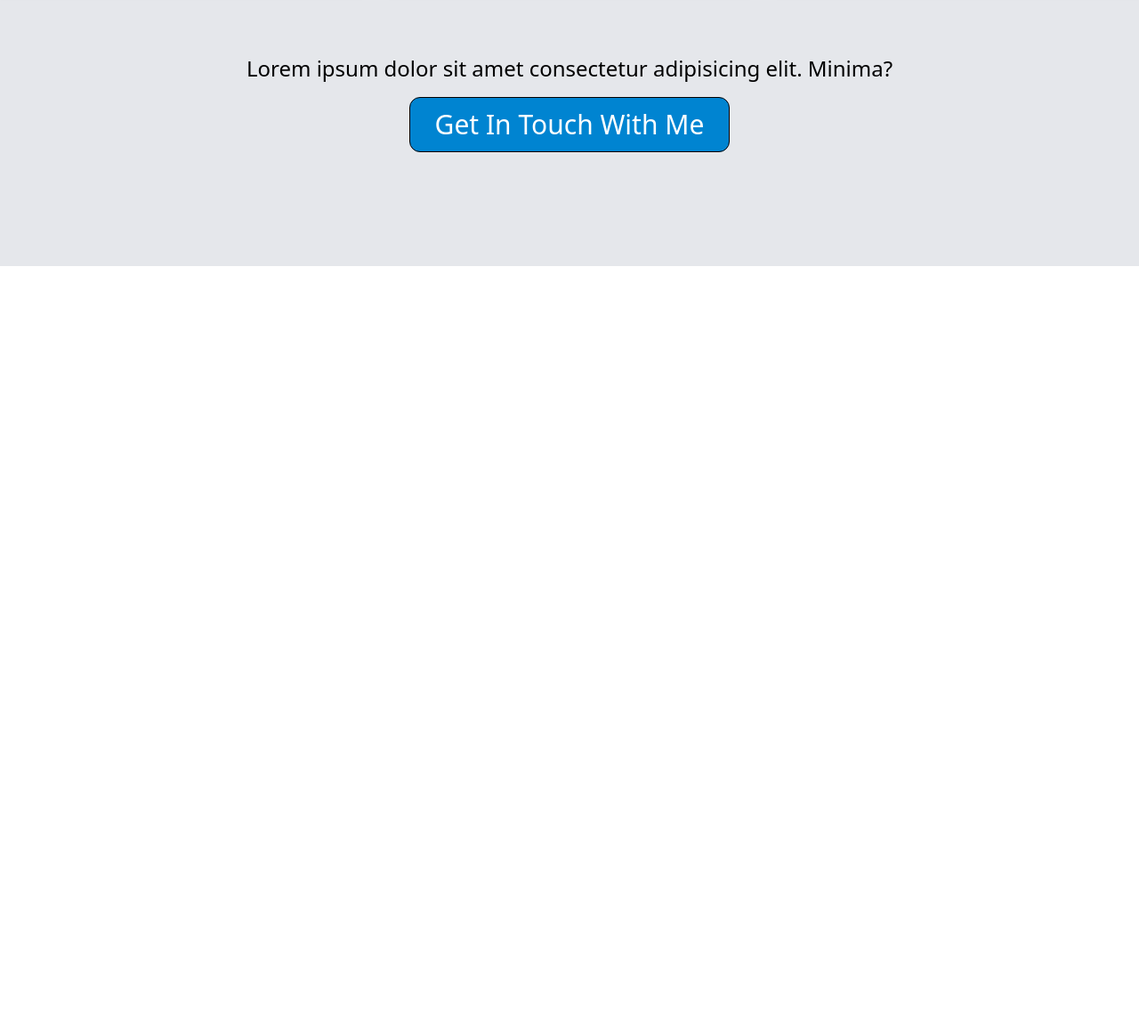
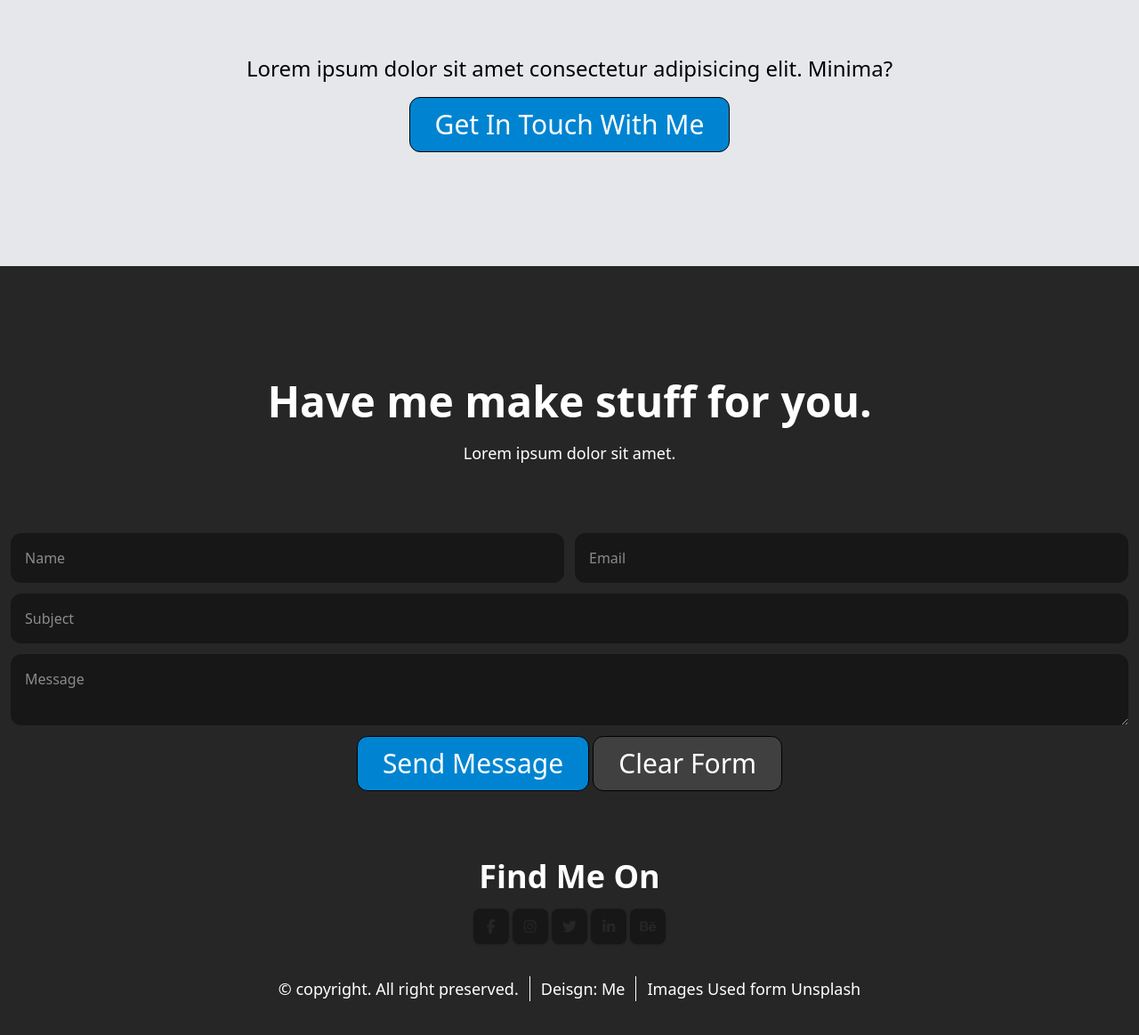
Before and after one commit to thiri-win/2025-feb-portfolio-tailwind, a website: page index.html in a window 1280 px wide. Shown: the part 2881-4044 px from the top of the page at 89% size. Before the commit the page ends 3180 px from the top, so only its background shows below. Drawn offline with Linux system fonts and the light colour scheme.

Commit message:
project finished

```diff
--- a/index.html
+++ b/index.html
@@ -5,6 +5,8 @@
     <meta charset="UTF-8">
     <meta name="viewport" content="width=device-width, initial-scale=1.0">
     <title>Document</title>
+    <!-- fontawesome icon -->
+    <link rel="stylesheet" href="https://cdnjs.cloudflare.com/ajax/libs/font-awesome/6.7.2/css/all.min.css"/>
     <link rel="stylesheet" href="src/output.css">
 </head>
 
@@ -123,6 +125,50 @@
         </div>
     </section>
 
+    <section id="contact" class="bg-neutral-800 text-white">
+        <div class="container mx-auto">
+            <h1>Have me make stuff for you.</h1>
+            <p>Lorem ipsum dolor sit amet.</p>
+            <form action="" method="" class="py-16">
+                <div class="grid grid-cols-1 lg:grid-cols-2 gap-3 p-3">
+                    <input type="text" name="name" id="name" placeholder="Name" class="bg-neutral-900 p-4 rounded-xl">
+                    <input type="email" name="email" id="email" placeholder="Email" class="bg-neutral-900 p-4 rounded-xl">
+                    <input type="text" name="subject" id="subject" placeholder="Subject" class="bg-neutral-900 p-4 rounded-xl lg:col-span-2">
+                    <textarea name="message" id="message" placeholder="Message" class="bg-neutral-900 p-4 rounded-xl lg:col-span-2"></textarea>
+                    <div class="lg:col-span-2">
+                        <button type="submit" class="btn">Send Message</button>
+                        <button type="reset" class="btn !bg-neutral-700 !hover:bg-neutral-600">Clear Form</button>
+                    </div>
+                </div>
+            </form>
+            <div>
+                <h2>Find me on</h2>
+                <ul class="my-3">
+                    <li class="inline-block">
+                        <a href="#" class="bg-neutral-900 text-neutral-800 p-2 rounded-lg shadow block w-10 h-10"><i class="fa-brands fa-facebook-f"></i></a>
+                    </li>
+                    <li class="inline-block">
+                        <a href="#" class="bg-neutral-900 text-neutral-800 p-2 rounded-lg shadow block w-10 h-10"><i class="fa-brands fa-instagram"></i></a>
+                    </li>
+                    <li class="inline-block">
+                        <a href="#" class="bg-neutral-900 text-neutral-800 p-2 rounded-lg shadow block w-10 h-10"><i class="fa-brands fa-twitter"></i></a>
+                    </li>
+                    <li class="inline-block">
+                        <a href="#" class="bg-neutral-900 text-neutral-800 p-2 rounded-lg shadow block w-10 h-10"><i class="fa-brands fa-linkedin-in"></i></a>
+                    </li>
+                    <li class="inline-block">
+                        <a href="#" class="bg-neutral-900 text-neutral-800 p-2 rounded-lg shadow block w-10 h-10"><i class="fa-brands fa-behance"></i></a>
+                    </li>
+                </ul>
+            </div>
+            <div class="py-6 flex flex-wrap justify-center items-center">
+                <p class="border-r px-3">&copy; copyright. All right preserved.</p>
+                <p class="border-r px-3">Deisgn: Me</p>
+                <p class="px-3">Images Used form <a href="#">Unsplash</a></p>
+            </div>
+        </div>
+    </section>
+
 </body>
 
 </html>
--- a/package.json
+++ b/package.json
@@ -4,6 +4,8 @@
     "tailwindcss": "^4.1.4"
   },
   "scripts": {
-    "watch": "npx @tailwindcss/cli -i ./src/input.css -o ./src/output.css --watch"
+    "watch": "npx @tailwindcss/cli -i ./src/input.css -o ./src/output.css --watch",
+    "build": "npx @tailwindcss/cli -i ./src/input.css -o ./src/output.css"
+
   }
 }
```
Also changed, not shown: src/output.css.
